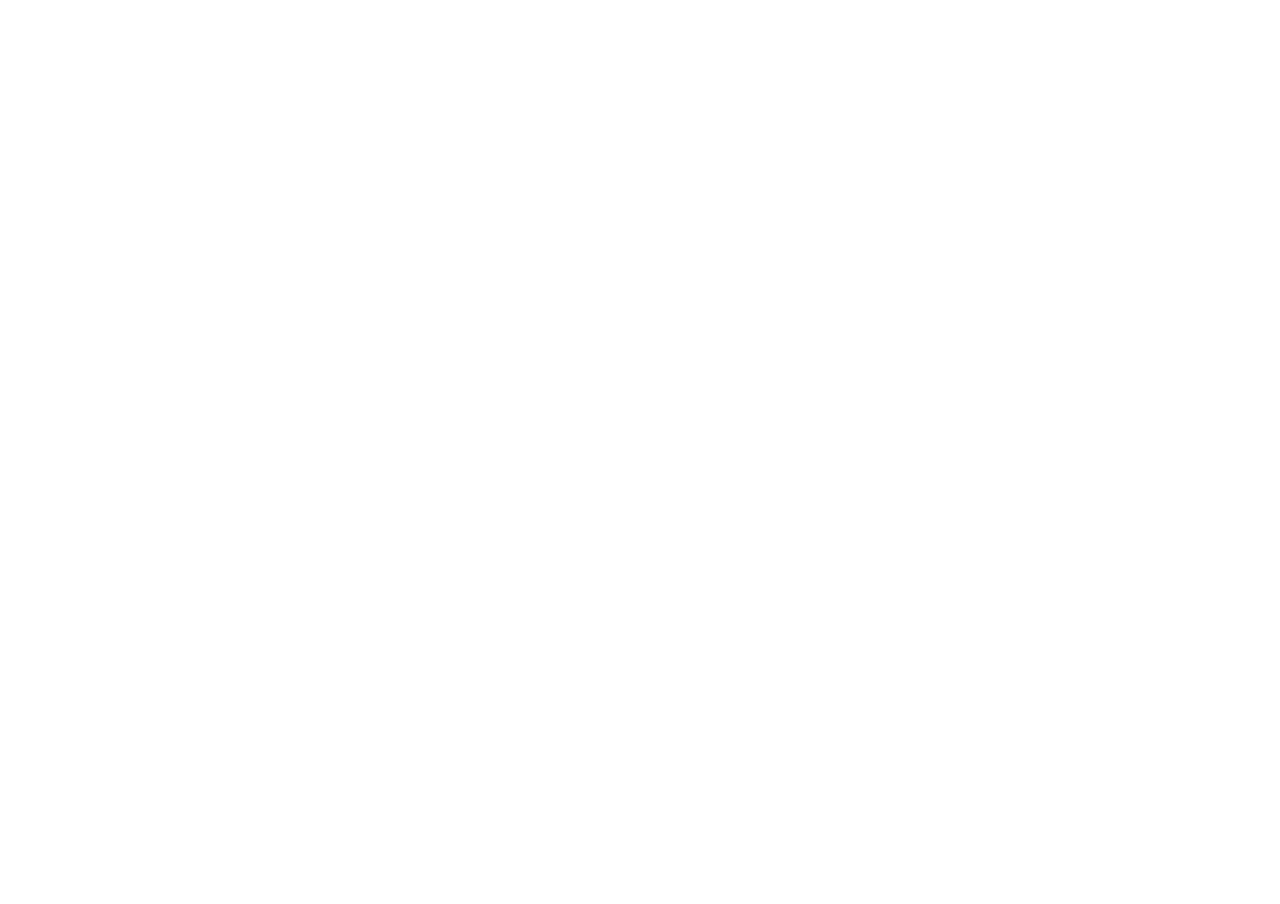
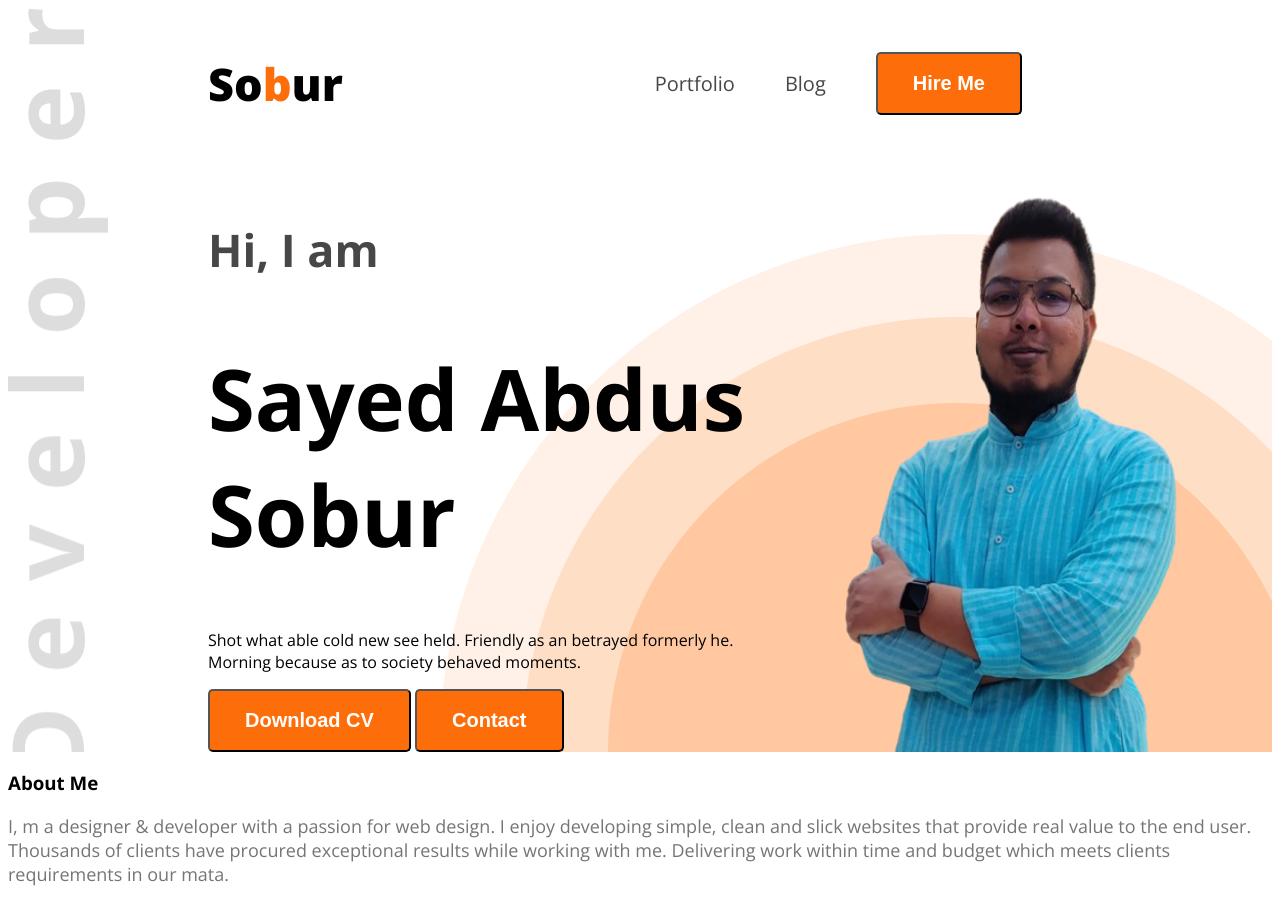
Before and after one commit to sayedabsobur/web-developer-portfolio, a plain HTML site: page index.html in a window 1280 px wide. Before the commit the page ends 800 px from the top, so only its background shows below. Drawn offline with nearby package versions, Linux system fonts and the light colour scheme.

Commit message:
added an update

```diff
--- a/index.html
+++ b/index.html
@@ -1,19 +1,50 @@
 <!DOCTYPE html>
 <html lang="en">
+
 <head>
     <meta charset="UTF-8">
     <meta name="viewport" content="width=device-width, initial-scale=1.0">
     <title>Web-Developer-Portfolio</title>
+    <link rel="preconnect" href="https://fonts.googleapis.com">
+    <link rel="preconnect" href="https://fonts.gstatic.com" crossorigin>
+    <link href="https://fonts.googleapis.com/css2?family=Open+Sans:ital,wght@0,300..800;1,300..800&display=swap"
+        rel="stylesheet">
+    <link rel="stylesheet" href="styles/portfolio.css">
 </head>
-<body>
-    <header>
 
+<body class="open-sans-normal">
+    <header class="header">
+        <nav>
+            <h3 class="nav-title">So<span class="text-primary">b</span>ur</h3>
+            <ul>
+                <li><a class="dark-2" href="">Portfolio</a></li>
+                <li><a class="dark-2" href="">Blog</a></li>
+                <li><a href=""><button class="btn-primary">Hire Me</button></a></li>
+            </ul>
+        </nav>
+        <div class="banner">
+            <div class="banner-content">
+                <h4 class="banner-greetings dark-2">Hi, I am</h4>
+                <h1 class="banner-title">Sayed Abdus Sobur</h1>
+                <p class="banner-description">
+                    Shot what able cold new see held. Friendly as an betrayed formerly he. Morning because as to society behaved moments.
+                </p>
+                <button class="btn-primary">Download CV</button>
+                <button class="btn-primary">Contact</button>
+
+            </div>
+            <img class="banner-profile-pic" src="images/sobur.png" alt="">
+        </div>
     </header>
     <main>
-
+        <section class="about">
+            <h3 class="section-titlt">About Me</h3>
+            <p class="section-description">I, m a designer & developer with a passion for web design. I enjoy developing simple, clean and slick websites that provide real value to the end user. Thousands of clients have procured exceptional results while working with me. Delivering work within time and budget which meets clients requirements in our mata.</p>
+        </section>
     </main>
     <footer>
 
     </footer>
 </body>
+
 </html>
--- /dev/null
+++ b/styles/portfolio.css
@@ -0,0 +1,89 @@
+
+.open-sans-normal {
+  font-family: "Open Sans", sans-serif;
+  font-optical-sizing: auto;
+  font-style: normal;
+  font-variation-settings:
+    "wdth" 100;
+}
+
+/* shared style */
+.text-primary{
+        color: #FD6E0A;
+}
+.dark-2{
+    color: #474747;
+}
+.btn-primary{
+    background-color: #FD6E0A;
+    font-weight: bold;
+    font-size: 20px;
+    color: white;
+    padding: 18px 35px;
+    border-radius: 5px;
+}
+
+.section-title{
+    font-size: 35px;
+    font-weight: bold;
+    color: #181818;
+}
+/* Nav Styles */
+nav{
+    display:flex;
+    align-items: center;
+    justify-content: space-between;
+    margin: 0px 200px;
+}
+.nav-title{
+    font-weight: 800;
+    font-size: 45px;
+}
+nav ul{
+    display: flex;
+    align-items: center;
+}
+nav ul li{
+    list-style: none;
+    margin-right: 50px;
+}
+
+nav li a{
+    text-decoration: none;
+    font-size: 20px;
+}
+
+.section-description{
+    font-size: 18px;
+    color: #757575;
+}
+/*  header  */
+.header{
+    background-image: url('../images/developer.png'), url('../images/header_bg.png');
+    background-repeat: no-repeat;
+    background-position: top left, bottom right;
+
+}
+
+/*  banner styles */
+.banner{
+    display: flex;
+    justify-content: space-between;
+    margin: 0 10px 0 200px;
+}
+.banner-content{
+    max-width: 580px;
+}
+.banner-greetings{
+    font-size: 45px;
+    font-weight: 600px;
+}
+
+.banner-title{
+    font-weight: bold;
+    font-size: 85px;
+}
+
+.banner-profile-pic{
+    width: 580px;
+}
```
Also changed, not shown: images/old.png (added), images/sobur.png (added).
